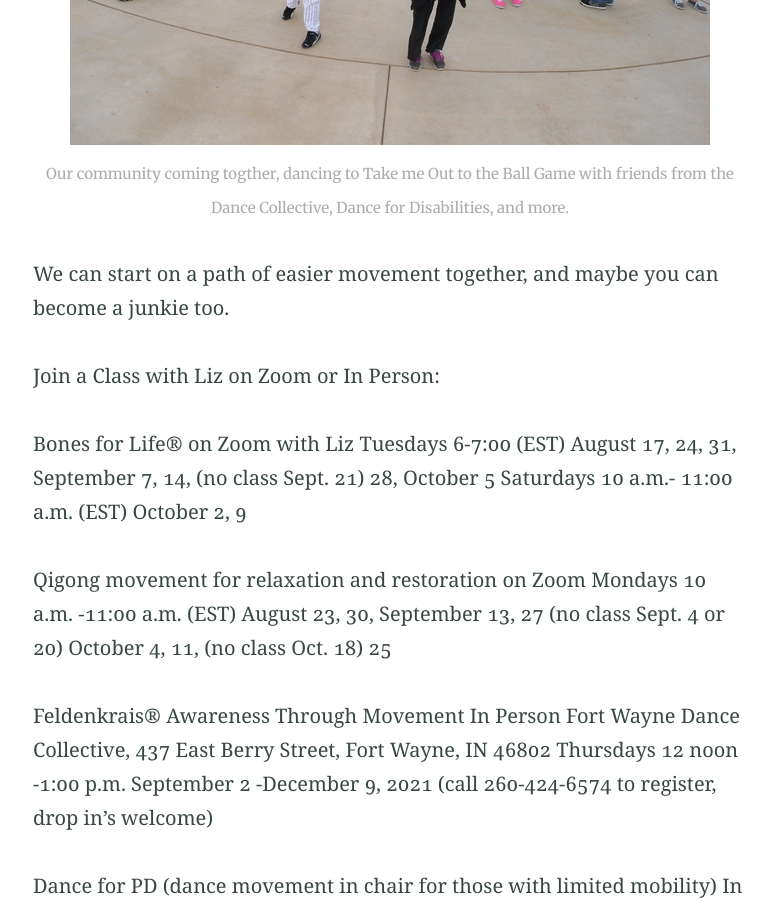
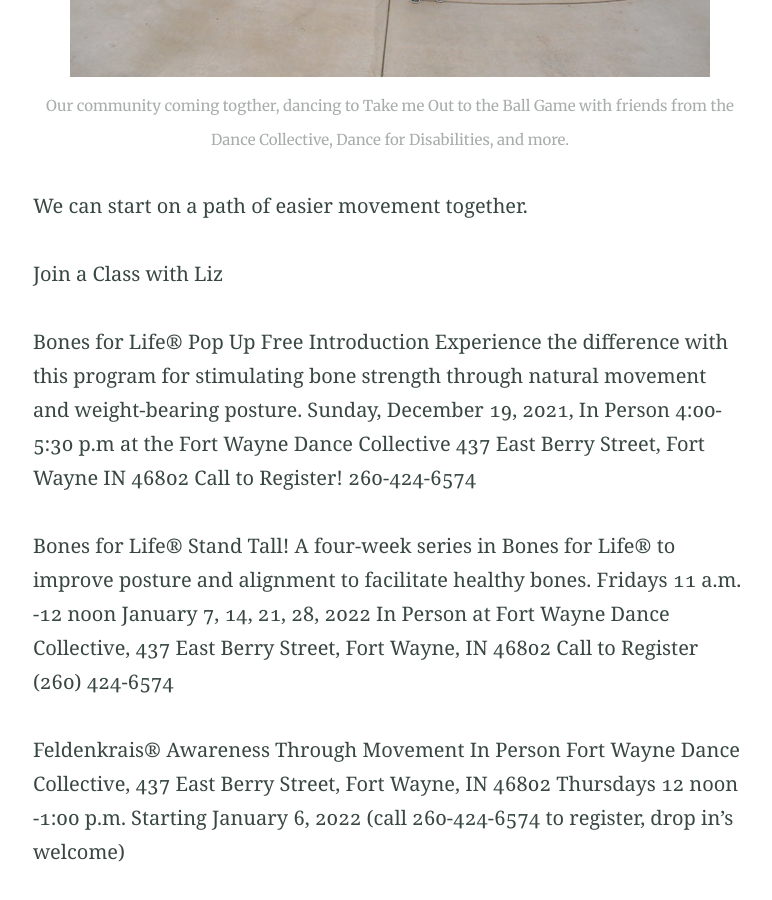
Before and after one commit to monnierliz/monnierliz.github.io, a Jekyll site: the page built from index.md, in a window 1280 px wide and 900 px high, scrolled down 2782 px. Shown: the whole window, without its empty margins (250-1022 px from the left). Built offline with Jekyll 4.4.1, drawn with Linux system fonts in a browser that asks for light colours; some of the changed text lies outside the part shown.

Commit message:
Update index.md
Changed title, some text and join a class information

```diff
--- a/index.md
+++ b/index.md
@@ -1,7 +1,7 @@
 ---
 feature_text: |
   ## Liz Monnier
-  Movement Junkie
+  A Pathway to Easier Movement
 feature_image: "https://picsum.photos/1300/400?image=989"
 title: Welcome from Liz
 ---
@@ -16,14 +16,14 @@ A Lifetime spent engaging people with creativity, movement, and music
 
 Guild Certified Feldenkrais® Practitioner
 
-Bones for Life® Teacher in Training
+Certified Bones for Life® Instructor
 
 Inspiring People with Disabilities through Dance
 
+Love sharing Qigong with others
+
 <hr/>
 
-I have always been a lover of movement. Once I started, I couldn’t stop. I was
-hooked. I became a junkie. The more I moved, the more I wanted to move. What about you?
 
 You can’t love movement if it is difficult or painful. I hope that I can help you
 rediscover the possibilities of movement through individual sessions or classes.
@@ -40,40 +40,46 @@ be a better swimmer. For others they look to movement to reduce stress.
 
 {% include figure.html image="/assets/images/baseball.jpeg" position="center" caption="Our community coming togther, dancing to Take me Out to the Ball Game with friends from the Dance Collective, Dance for Disabilities, and more." %}
 
-We can start on a path of easier movement together, and maybe you can become a
-junkie too.
+We can start on a path of easier movement together.
 
-Join a Class with Liz on Zoom or In Person:
+Join a Class with Liz
 
-Bones for Life® on Zoom with Liz
-Tuesdays 6-7:00 (EST)
-August 17, 24, 31,
-September 7, 14, (no class Sept. 21) 28,
-October 5
-Saturdays 10 a.m.- 11:00 a.m. (EST)
-October 2, 9
+Bones for Life® Pop Up Free Introduction
+Experience the difference with this program for stimulating bone strength through
+natural movement and weight-bearing posture.
+Sunday, December 19, 2021, In Person
+4:00-5:30 p.m at the Fort Wayne Dance Collective
+437 East Berry Street, Fort Wayne IN 46802
+Call to Register! 260-424-6574
 
-Qigong movement for relaxation and restoration on Zoom
-Mondays 10 a.m. -11:00 a.m. (EST)
-August 23, 30,
-September 13, 27 (no class Sept. 4 or 20)
-October 4, 11, (no class Oct. 18) 25
+Bones for Life® Stand Tall!
+A four-week series in Bones for Life® to improve posture and alignment to facilitate healthy bones.
+Fridays 11 a.m. -12 noon
+January 7, 14, 21, 28, 2022
+In Person at Fort Wayne Dance Collective,
+437 East Berry Street, Fort Wayne, IN 46802
+Call to Register (260) 424-6574
 
 Feldenkrais® Awareness Through Movement In Person
 Fort Wayne Dance Collective, 437 East Berry Street, Fort Wayne, IN 46802
 Thursdays 12 noon -1:00 p.m.
-September 2 -December 9, 2021 (call 260-424-6574 to register, drop in’s welcome)
-
+Starting January 6, 2022 (call 260-424-6574 to register, drop in’s welcome)
 
 Dance for PD (dance movement in chair for those with limited mobility)
 In Person at the Fort Wayne Dance Collective, 437 East Berry Street, Fort Wayne, IN 46802
 Tuesdays 12:30 p.m.-1:30 p.m.
-August 31 – December 7, 2021 (Call 260-424-6574 to register, drop in’s welcome)
+Starting January 4, 2022 (Call 260-424-6574 to register, drop in’s welcome)
 
 Exploring Dance (for young adults with developmental disabilities) In Person
 Fort Wayne Dance Collective, 437 East Berry Street, Fort Wayne, IN 46802
 Mondays, 5:30-6:30 (call 260-424-6574 to register)
-August 30- December 6
+Starting January 3, 2022
+
+T’ai Chi for Relaxation, Botanical Gardens, Fort Wayne In Person
+Tuesday Mornings 9:30-10:30 a.m. and Tuesday Evenings 5:00-6:00 p.m.
+January 18 – February 22 (6-week session)
+To register: call the Fort Wayne Parks and Recreation Dept. (260) 427-6000
+
 
 
 
```
